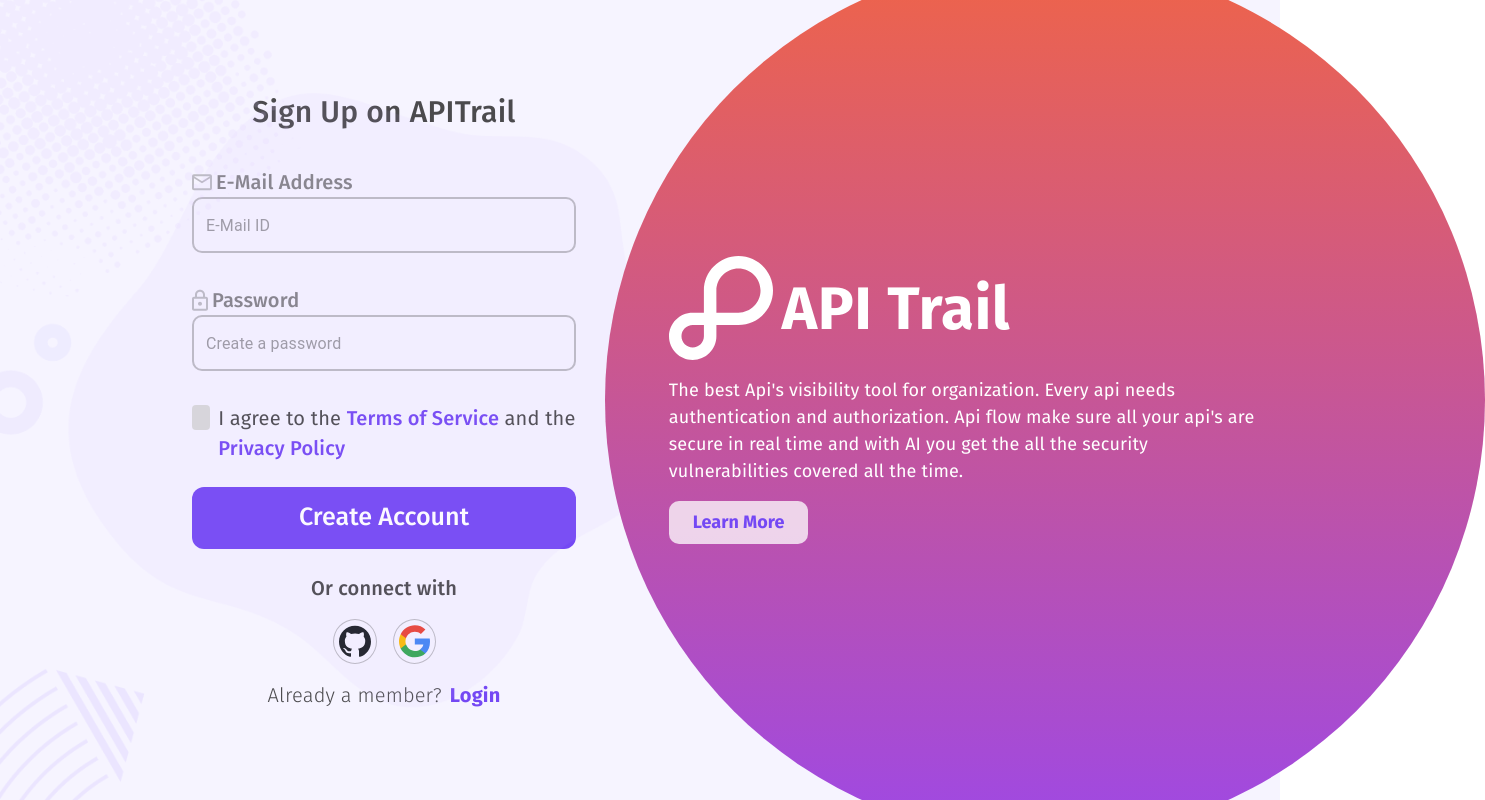
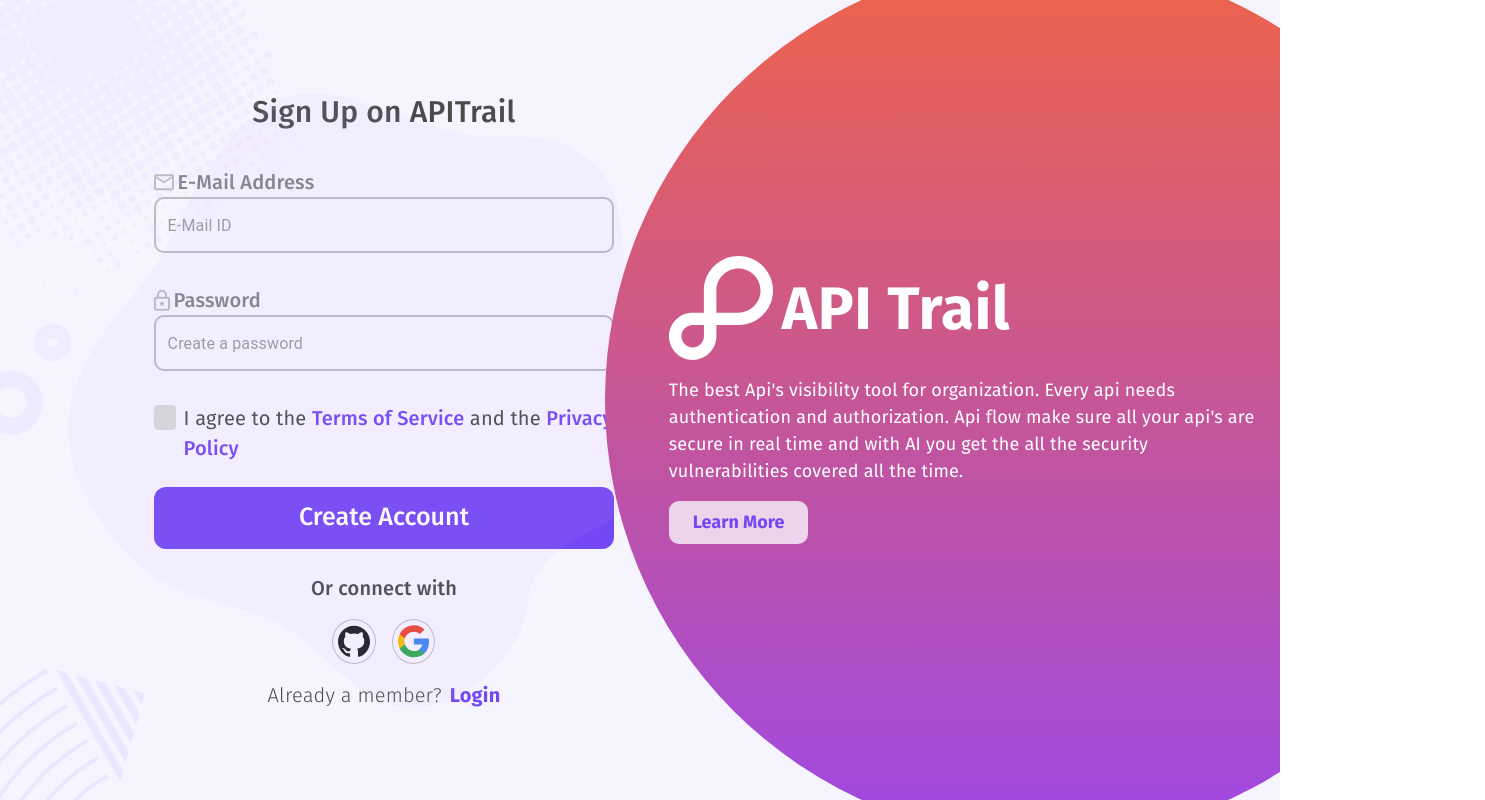
Before and after one commit to sundaresanRedsco/test_next_js, a Next.js app: page /signup in a window 1280 px wide. Shown: the top 800 px of the page, 1485 px wide, since content can reach past the window. Built offline with nearby package versions, Linux system fonts and the light colour scheme; no server answers.

Commit message:
build issue solved

```diff
--- a/src/components/landingComponents/CustomButtons.tsx
+++ b/src/components/landingComponents/CustomButtons.tsx
@@ -1,5 +1,5 @@
 import { landingPageTranslate } from "@/helpers/helpersFunctions";
-import { CustomButtonTypography } from "@/Styles/landingPage";
+import { CustomButtonTypography } from "@/styles/landingPage";
 import theme from "@/Theme/theme";
 import { Box, Button } from "@mui/material";
 
--- a/src/components/landingComponents/HeroSection.tsx
+++ b/src/components/landingComponents/HeroSection.tsx
@@ -5,7 +5,7 @@
   authButtonStyles,
   HeroSectionDescriptionTypography,
   HeroSectionTitleTypography,
-} from "@/Styles/landingPage";
+} from "@/styles/landingPage";
 import { CustomButton } from "./CustomButtons";
 import { landingPageTranslate } from "@/helpers/helpersFunctions";
 
--- a/src/components/landingComponents/TopBar.tsx
+++ b/src/components/landingComponents/TopBar.tsx
@@ -16,7 +16,7 @@
   navLinkStyles,
   NavLinkTypography,
   topBarStyles,
-} from "@/Styles/landingPage";
+} from "@/styles/landingPage";
 import { NavButtons } from "./NavButtons";
 import LogoWhite from "@/assests/svgs/LogoWhite";
 import { landingPageTranslate } from "@/helpers/helpersFunctions";
--- a/src/layouts/SignInUpLayout.tsx
+++ b/src/layouts/SignInUpLayout.tsx
@@ -44,7 +44,7 @@
   justifyContent: "center",
   alignItems: "center",
   height: "100%",
-  width: "50%",
+  width: "60%",
   [theme.breakpoints.down("sm")]: {
     width: "90%", // hide on mobile
   },
@@ -60,7 +60,7 @@
 
   return (
     <div
-      className="w-full h-screen flex flex-row justify-between items-center relative"
+      className="w-full h-screen flex flex-row justify-between items-center relative overflow-x-hidden overflow-y-auto"
       style={{ background: theme.palette.signInUpBg.main }}
     >
       {/* Left section: Login Form */}
```
